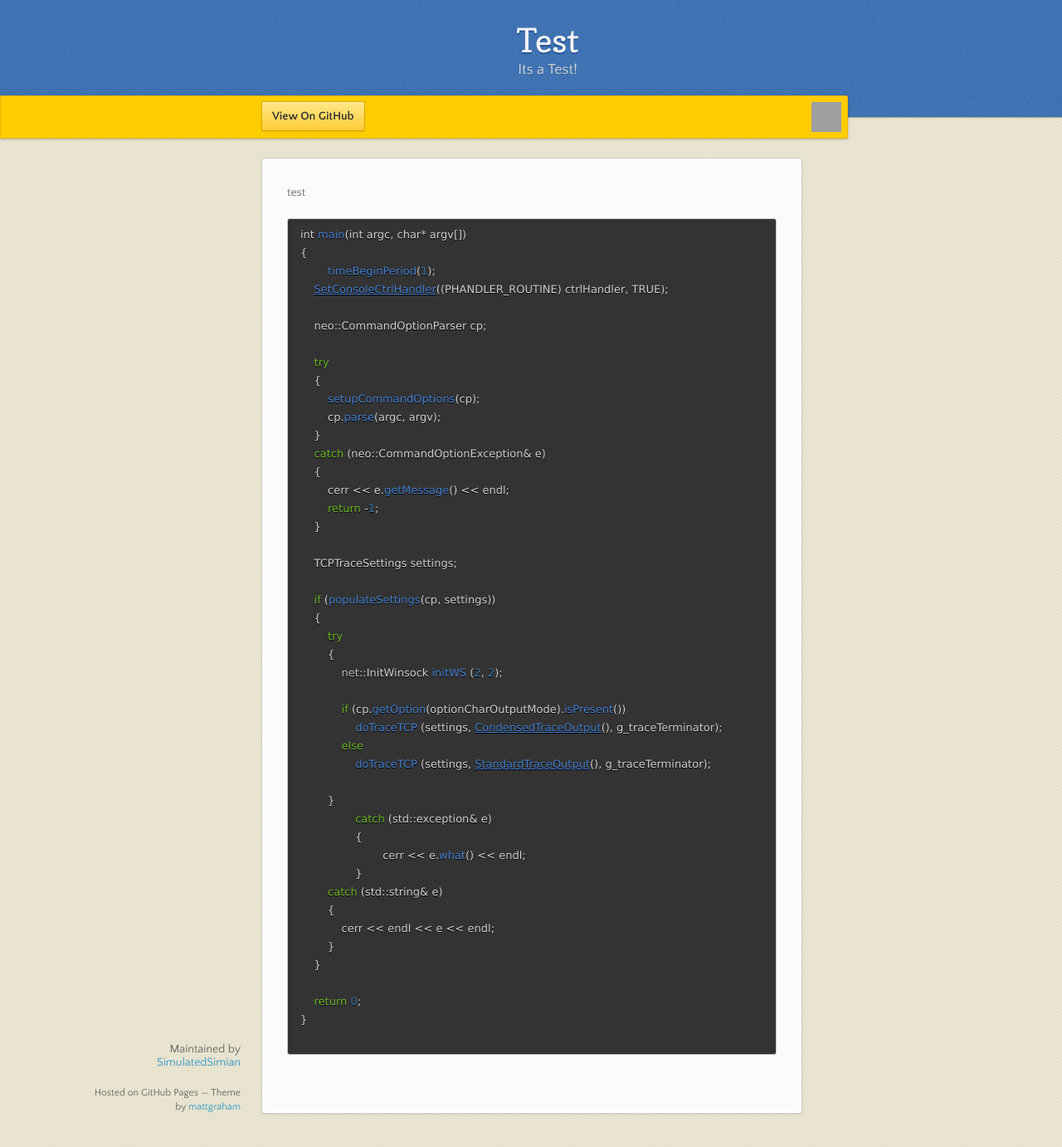
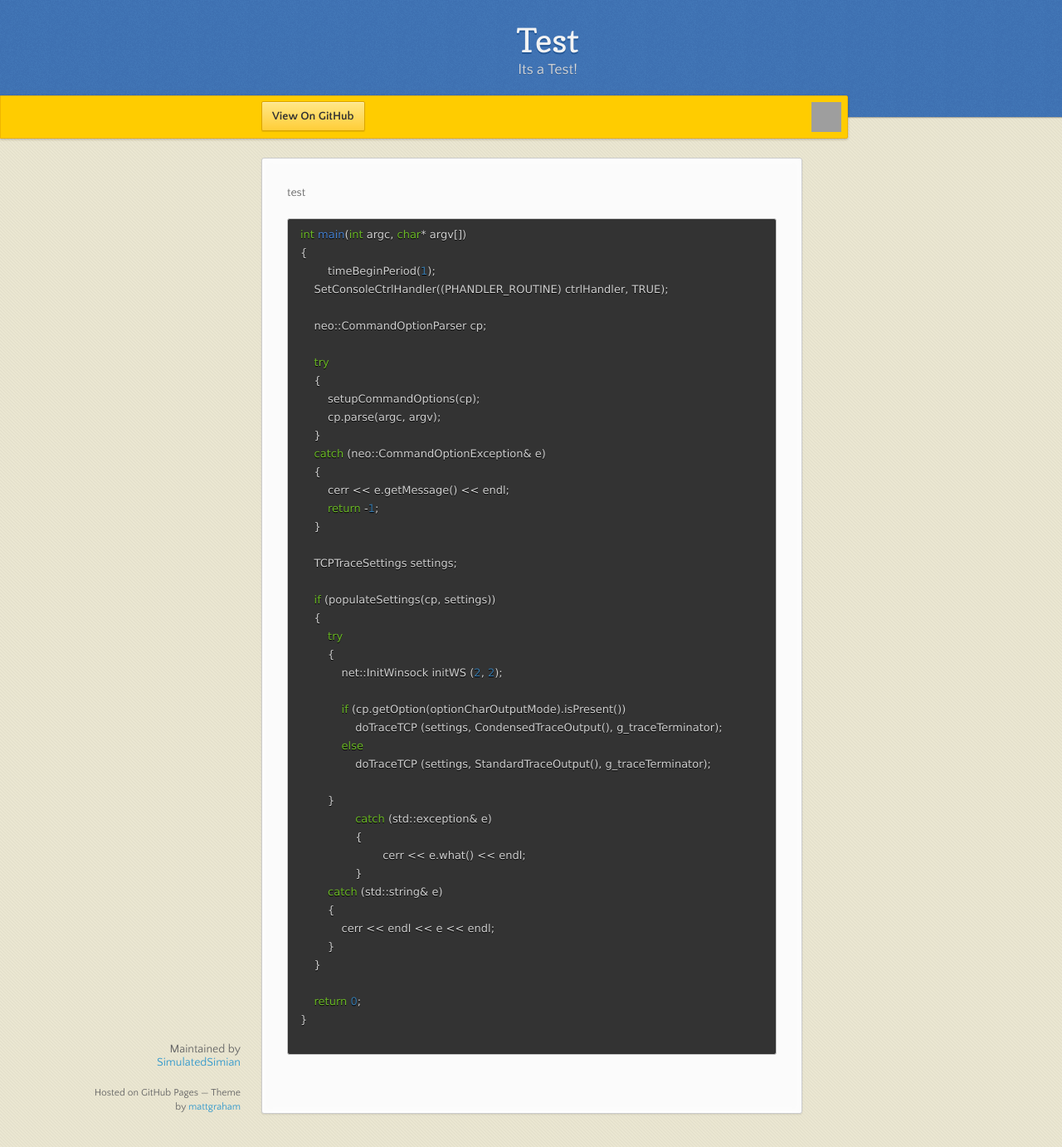
Before and after one commit to SimulatedSimian/SimulatedSimian.github.io, a Jekyll site: the page built from test.md, in a window 1280 px wide and 1382 px high. Shown: the whole window at 83% size. Built offline with Jekyll 4.4.1, drawn with Linux system fonts in a browser that asks for light colours; nearby versions of some CDN libraries; Markdown is read by kramdown in place of the engine named in the settings; grey boxes are pictures that could not be loaded.

Commit message:
Update test.md

````diff
--- a/test.md
+++ b/test.md
@@ -9,7 +9,7 @@ projectrepo: https://github.com/SimulatedSimian/
 
 test
 
-``` javascript
+``` c++
 int main(int argc, char* argv[])
 {
 	timeBeginPeriod(1);
````
